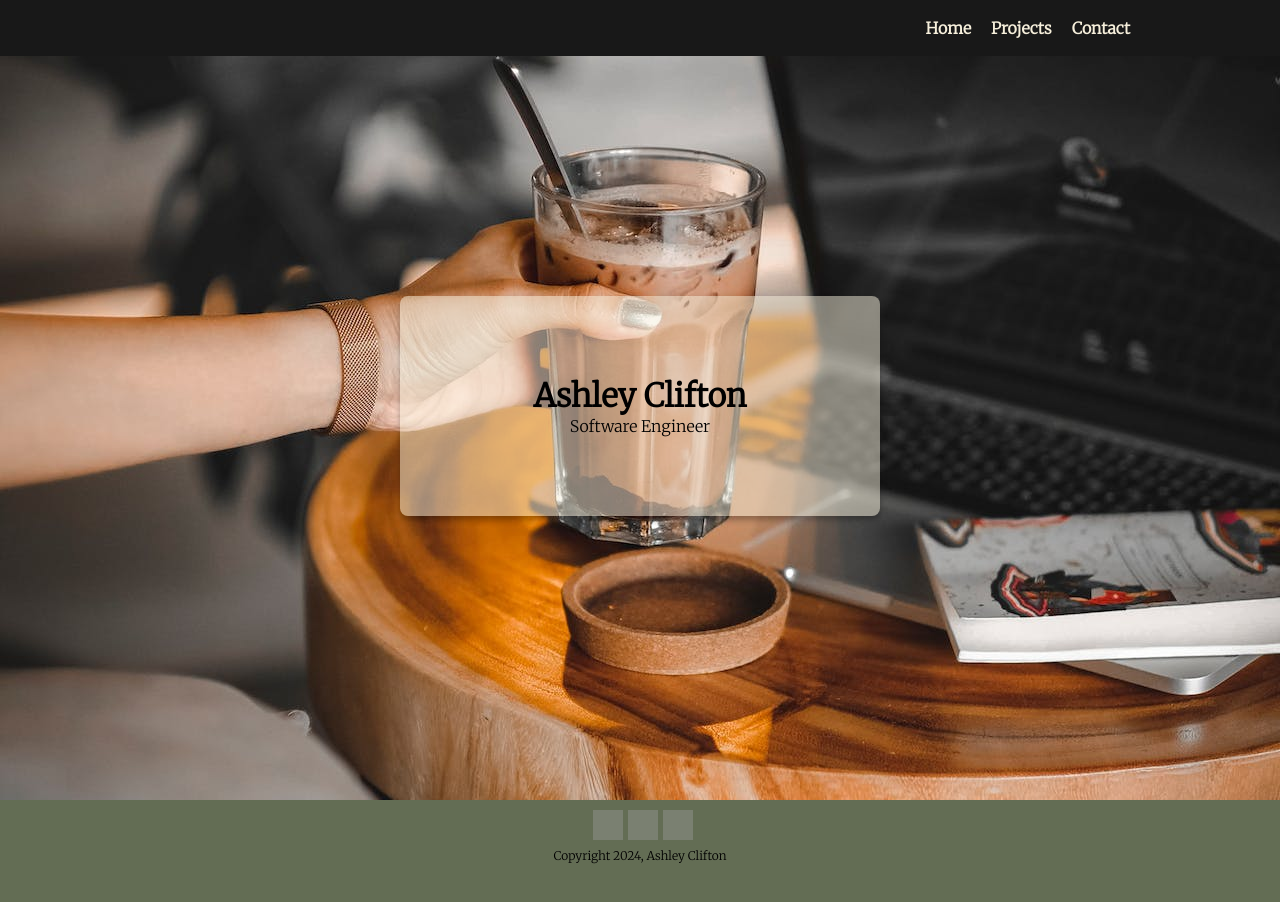
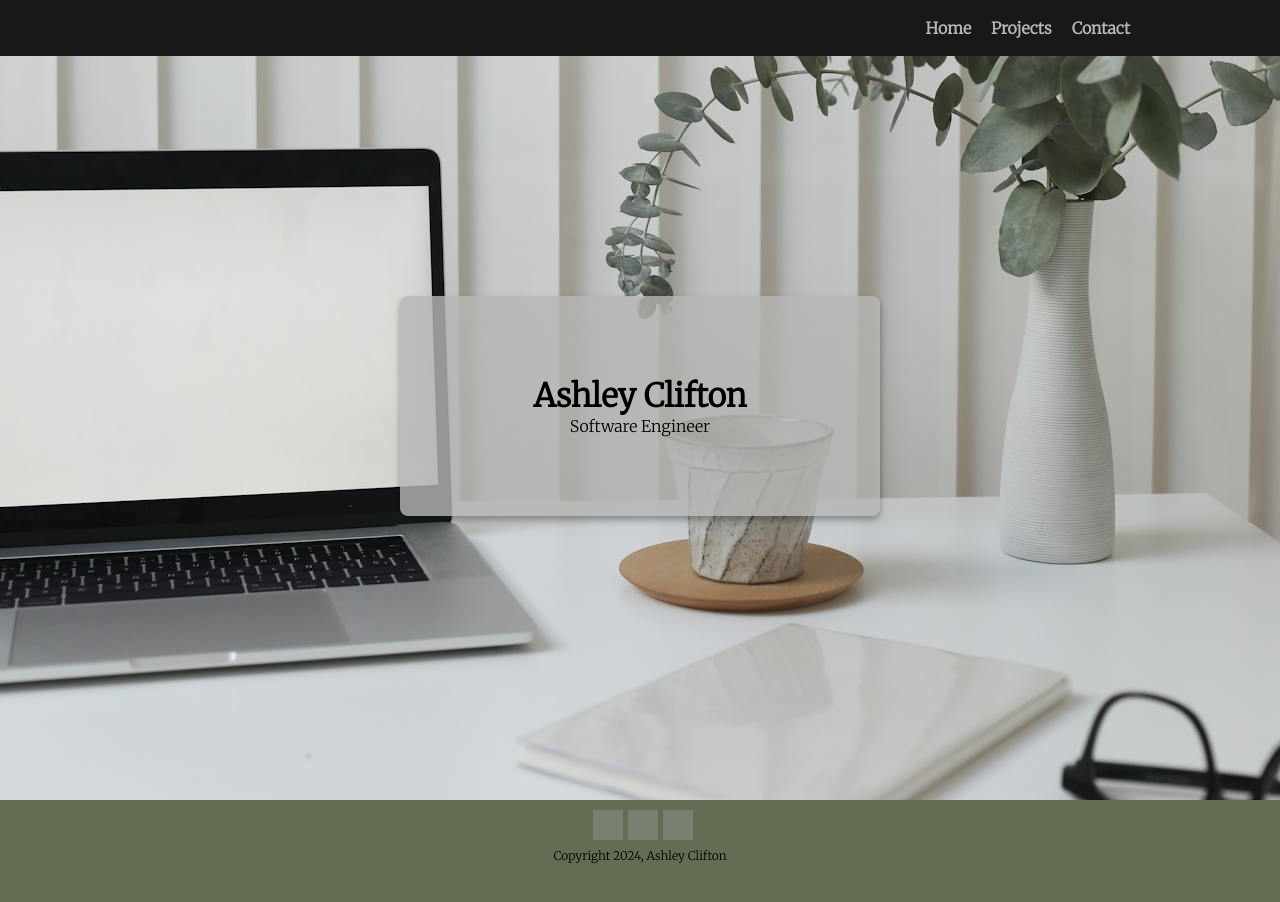
Before and after one commit to RandomAshes/randomashes.github.io, a Next.js app: page / in a window 1280 px wide. Shown: the top 902 px of the page. Built offline with nearby package versions, Linux system fonts and the light colour scheme; grey boxes are pictures that could not be loaded.

Commit message:
Change home back background image

```diff
--- a/src/app/page.module.scss
+++ b/src/app/page.module.scss
@@ -13,7 +13,7 @@
 			text-align: center;
 			margin-inline: auto;
 			padding: 5rem;
-			background-color: rgb(main.$cream, 50%);
+			background-color: rgb(main.$cream, 80%);
 			border-radius: 0.5rem;
 			max-width: 30rem;
 			box-shadow: 0 4px 6px rgba(0, 0, 0, 0.3);
@@ -21,7 +21,7 @@
 			transition: 0.5s ease-in-out;
 
 			&:hover {
-				background-color: rgb(main.$cream, 60%);
+				background-color: rgb(main.$cream, 95%);
 			}
 		}
 	}
--- a/src/app/page.tsx
+++ b/src/app/page.tsx
@@ -6,7 +6,7 @@ function HomePage() {
 	return (
 		<div className={styles.homePage}>
 			<Image
-				src="/images/pexels-rizky-subagja-9053882_medium.jpg"
+				src="/images/pexels-cup-of-couple-6177607.jpg"
 				sizes="(min-width: 768px) 100vw, 50vh"
 				fill
 				alt="Picture of the author"
--- a/src/app/styles/_colors.scss
+++ b/src/app/styles/_colors.scss
@@ -2,6 +2,6 @@ $green-1: #636d54;
 $green-2: #85944f;
 $gray-blue: #567184;
 $black: #181818;
-$cream: #f6efdb;
+$cream: #b7b7b6;
 $brown: #705a44;
 $burgundy: #57102c;
```
Also changed, not shown: public/images/pexels-cup-of-couple-6177607.jpg (added).
